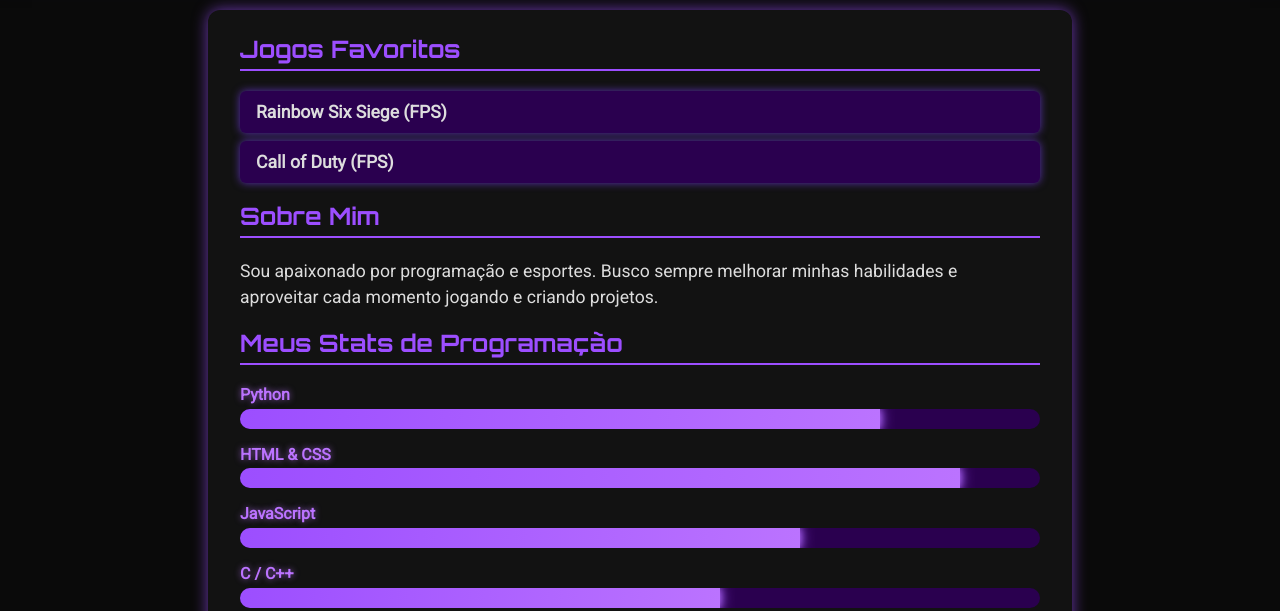
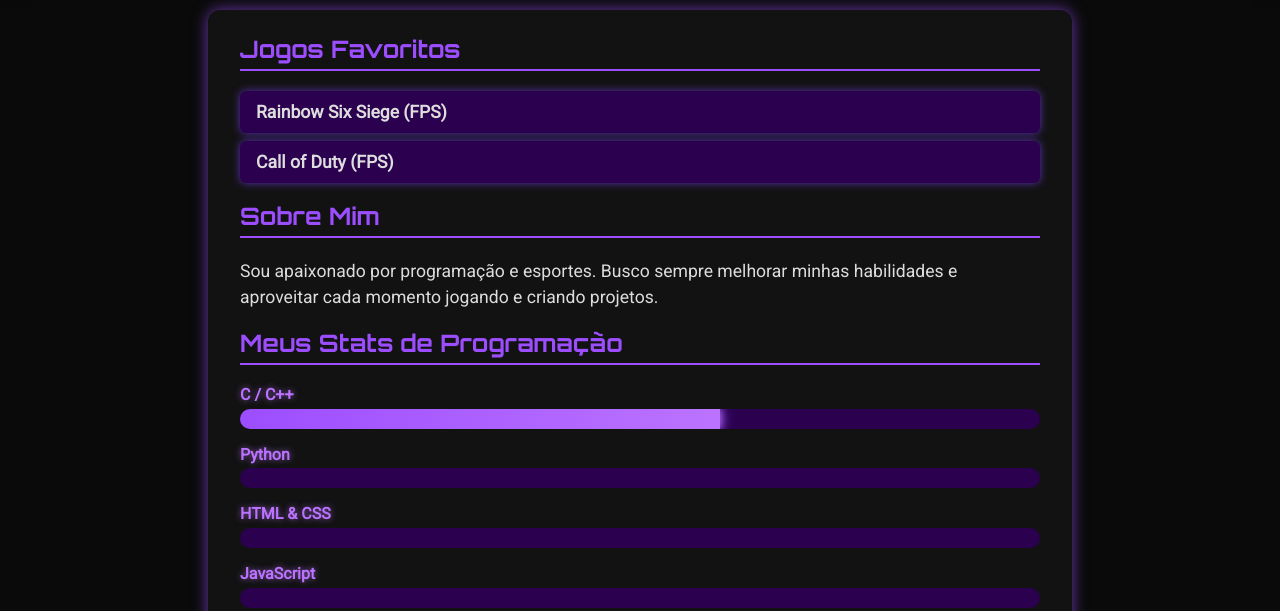
Before and after one commit to GFalcucci/ICC, a plain HTML site: page index.html in a window 1280 px wide. Shown: the part 374-985 px from the top of the page. Drawn offline with Linux system fonts and the light colour scheme.

Commit message:
Update index.html

```diff
--- a/index.html
+++ b/index.html
@@ -151,7 +151,7 @@
 <body>
   <header>
     <div class="profile-container">
-      <img src="https://instagram.fplu33-1.fna.fbcdn.net/v/t51.29350-15/451978139_2528293760892492_1976718866859506966_n.jpg?stp=dst-jpg_e35_p640x640_sh0.08_tt6&efg=eyJ2ZW5jb2RlX3RhZyI6IlNUT1JZLmltYWdlX3VybGdlbi44Mjh4MTQ3Mi5zZHIuZjI5MzUwLmRlZmF1bHRfaW1hZ2UifQ&_nc_ht=instagram.fplu33-1.fna.fbcdn.net&_nc_cat=100&_nc_oc=Q6cZ2QHtwTZ2cwPMK92Z6-jODvw6AI7SqOCk3bA_7PwxUEh9s5QO-4wre_ETY0pzA3uxOBCgW5Bm-g1DUME1G-kD3EaL&_nc_ohc=Fj6lZXWmhk8Q7kNvwEAK7PW&_nc_gid=hjddw2eEOfsbIShwE5qLrg&edm=AGFyKLkBAAAA&ccb=7-5&ig_cache_key=MzQxNzExODEyOTYxMzM0ODkxOQ%3D%3D.3-ccb7-5&oh=00_AfO2R080k3xR2ggUfewKVeEzx8p6ltglN7llSAsp5Xni8g&oe=685977E3&_nc_sid=5a0a6d" alt="Foto de Guilherme Falcucci" />
+      <img src="https://i.ibb.co/1gfDGyL/IMG-20230520-195718-761.jpg" alt="Foto de Guilherme Falcucci" />
       <div>
         <h1 class="name">Guilherme Falcucci</h1>
         <p class="subtitle">Estudante de Ciência da Computação na UNIFAL</p>
@@ -173,27 +173,27 @@
     <section>
       <h2>Meus Stats de Programação</h2>
       <div class="stat">
+        <span>C / C++</span>
+        <div class="progress-bar">
+          <div class="progress" style="width: 60%;"></div>
+        </div>
+      </div>
+      <div class="stat">
         <span>Python</span>
         <div class="progress-bar">
-          <div class="progress" style="width: 80%;"></div>
+          <div class="progress" style="width: 0%;"></div>
         </div>
       </div>
       <div class="stat">
         <span>HTML &amp; CSS</span>
         <div class="progress-bar">
-          <div class="progress" style="width: 90%;"></div>
+          <div class="progress" style="width: 0%;"></div>
         </div>
       </div>
       <div class="stat">
         <span>JavaScript</span>
         <div class="progress-bar">
-          <div class="progress" style="width: 70%;"></div>
-        </div>
-      </div>
-      <div class="stat">
-        <span>C / C++</span>
-        <div class="progress-bar">
-          <div class="progress" style="width: 60%;"></div>
+          <div class="progress" style="width: 0%;"></div>
         </div>
       </div>
     </section>
```
